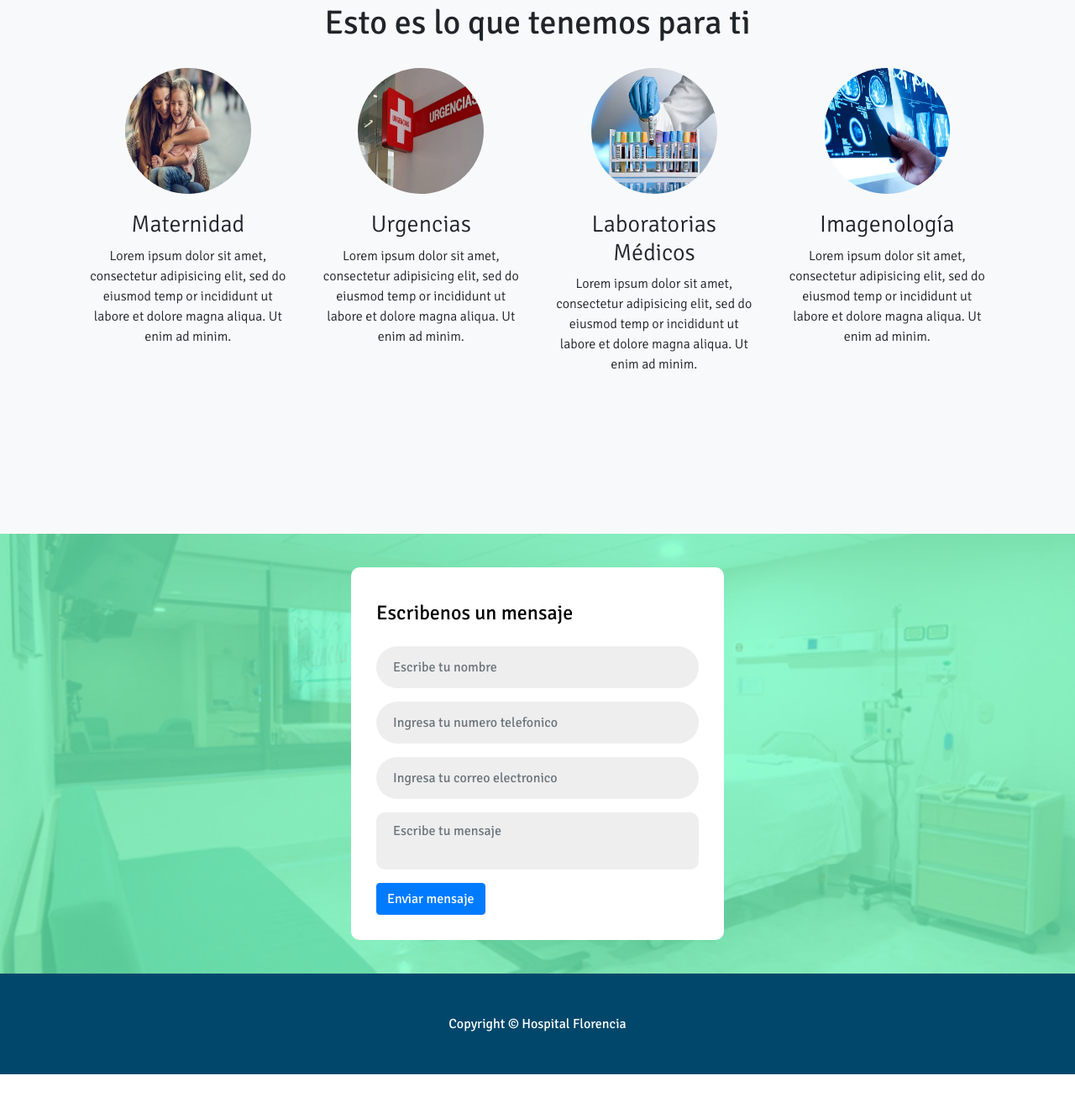
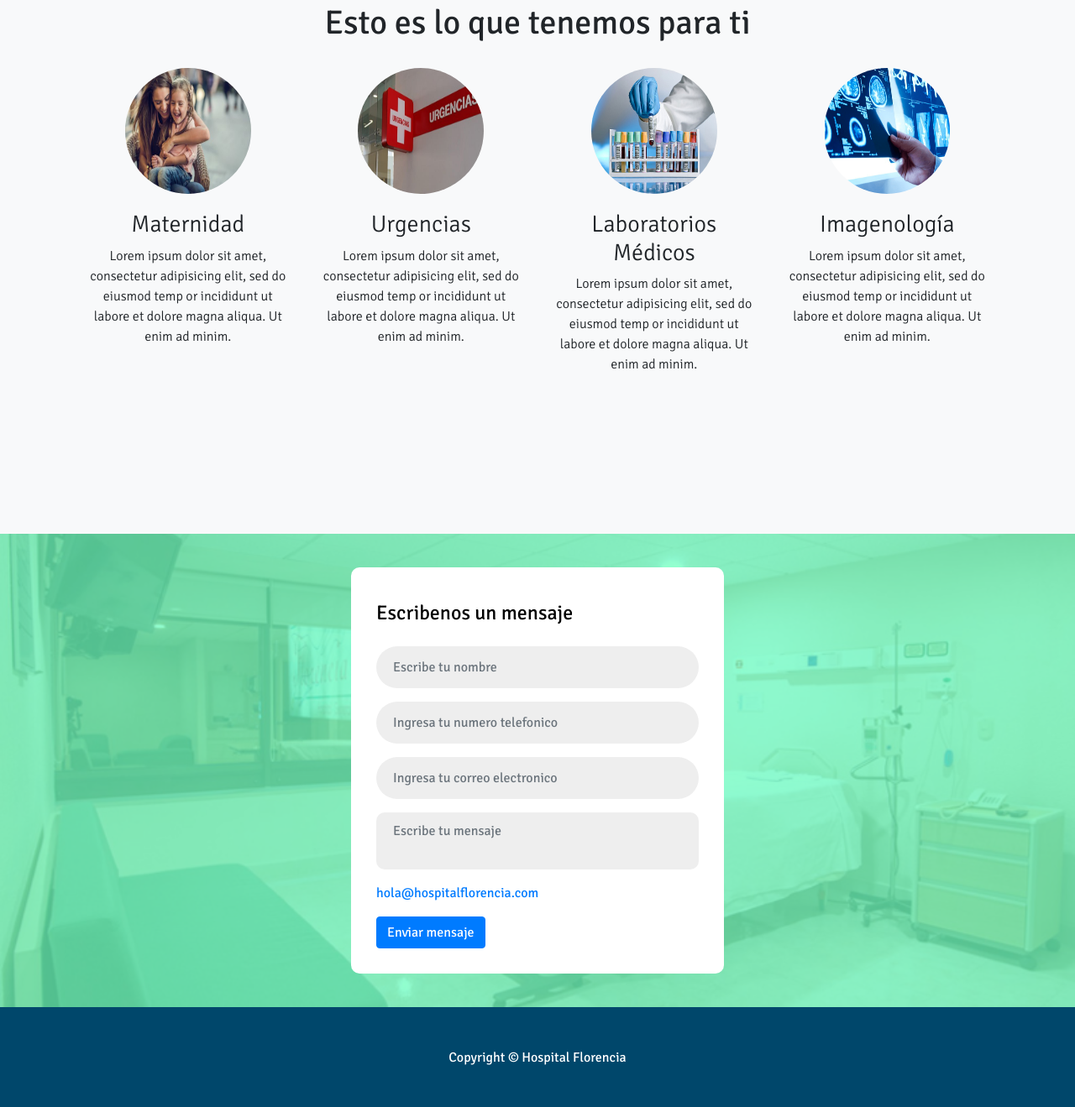
Before and after one commit to josuehdz234/hospital_florencia, a plain HTML site: page index.html in a window 1280 px wide. Shown: the part 1697-3016 px from the top of the page at 84% size. Before the commit the page ends 2977 px from the top, so only its background shows below. Drawn offline with nearby package versions, Linux system fonts and the light colour scheme.

Commit message:
Add files via upload

```diff
--- a/index.html
+++ b/index.html
@@ -144,7 +144,7 @@
                     src="img/bg/laboratorioclinico.jpg"
                     alt=""
                   />
-                  <h3>Laboratorias Médicos</h3>
+                  <h3>Laboratorios Médicos</h3>
                   <p>
                     Lorem ipsum dolor sit amet, consectetur adipisicing elit,
                     sed do eiusmod temp or incididunt ut labore et dolore magna
@@ -235,13 +235,16 @@
                   <div class="help-block"></div>
                 </div>
               </div>
-              <div id="success"></div>
+			  <div id="success"></div>
+			  <p>
+				  <a href="mailto:hola@hospitalflorencia.com"> hola@hospitalflorencia.com</a>
+			  </p>
               <!-- For success/fail messages -->
               <button
                 type="submit"
                 class="btn btn-primary"
                 id="sendMessageButton"
-              >
+			  >
                 Enviar mensaje
               </button>
             </form>
@@ -254,7 +257,7 @@
     <footer class="py-5 bg-dark bg_pantone_11">
       <div class="container">
         <p class="m-0 text-center text-white">
-          Copyright &copy; Hospital Florencia
+          Copyright &copy; <a style="color: #fff" href="http://www.hospitalflorencia.com/">Hospital Florencia</a>
         </p>
       </div>
       <!-- /.container -->
```
